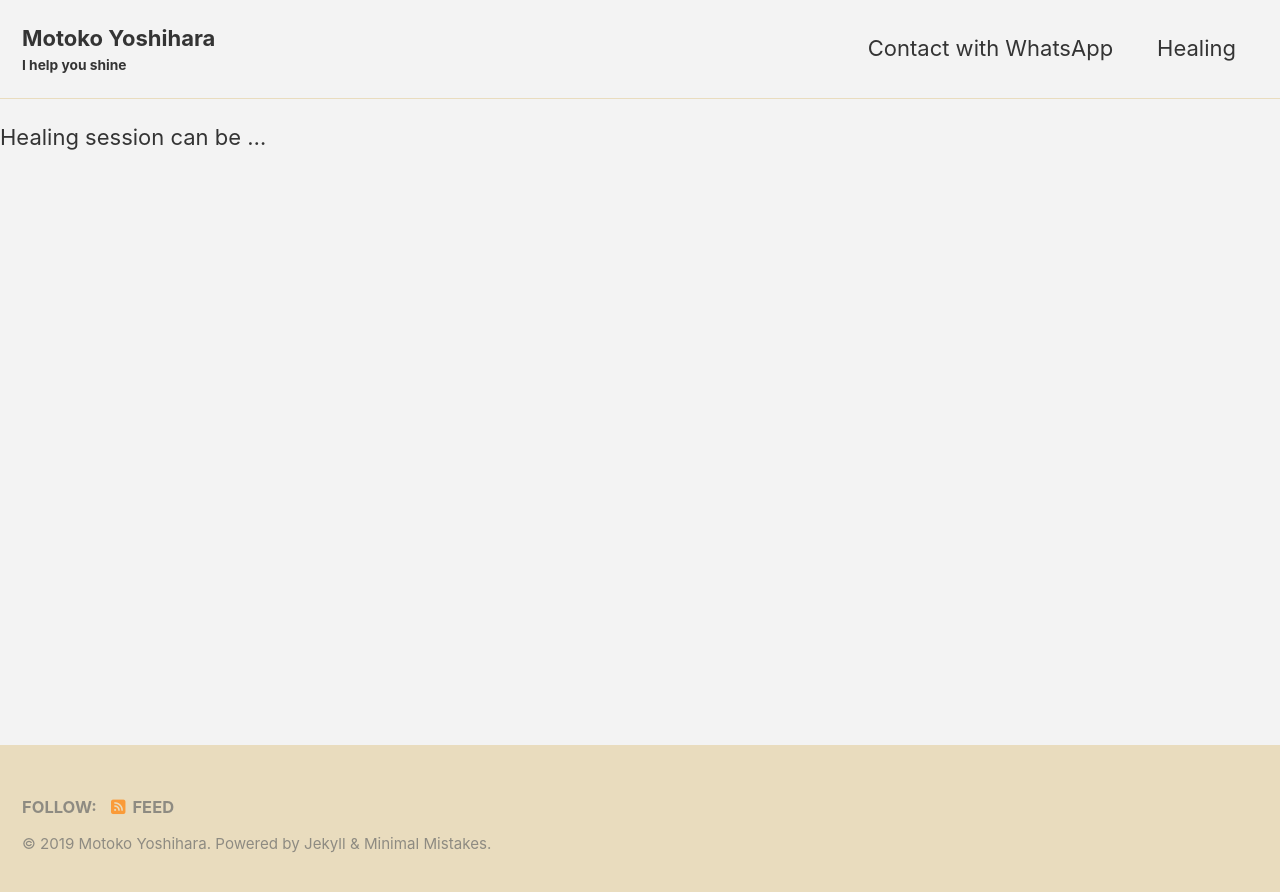
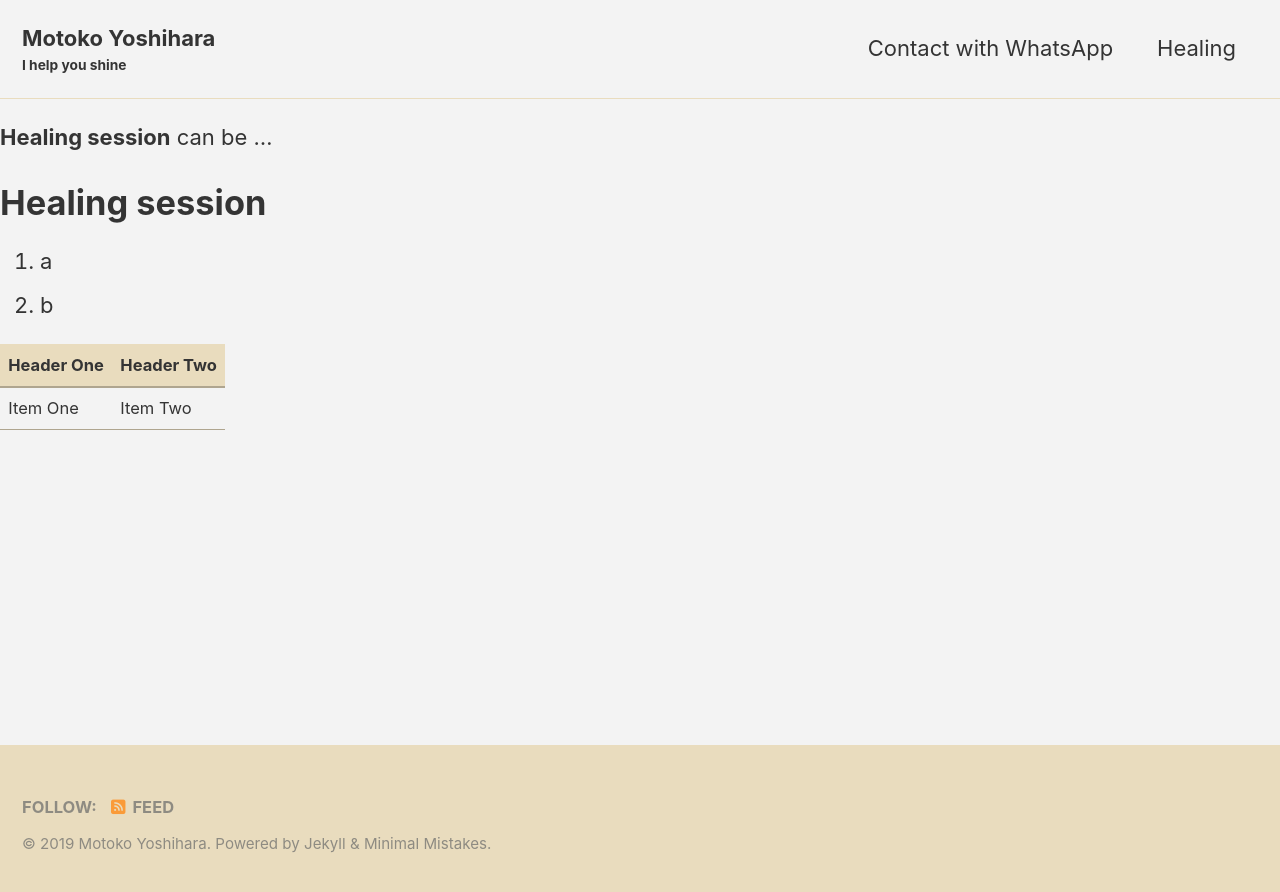
Before and after one commit to MotokoHealing/MotokoHealing.github.io, a Jekyll site: the page built from _pages/Receiving_Healing.md, in a window 1280 px wide. Shown: the top 892 px of the page. Built offline with Jekyll 4.4.1, drawn with Linux system fonts in a browser that asks for light colours; cached includes are drawn as plain includes; nearby versions of some CDN libraries; our own code applies the rules of GitHub Pages for plain Markdown files.

Commit message:
Updated content

```diff
--- a/_pages/Receiving_Healing.md
+++ b/_pages/Receiving_Healing.md
@@ -5,4 +5,13 @@ excerpt: "How to feel better, be empowered and achieve your goals"
 toc: true
 ---
 
-Healing session can be ...
+**Healing session** can be ...
+
+# Healing session
+
+1. a
+2. b
+
+| Header One     | Header Two     |
+| :------------- | :------------- |
+| Item One       | Item Two       |
```
